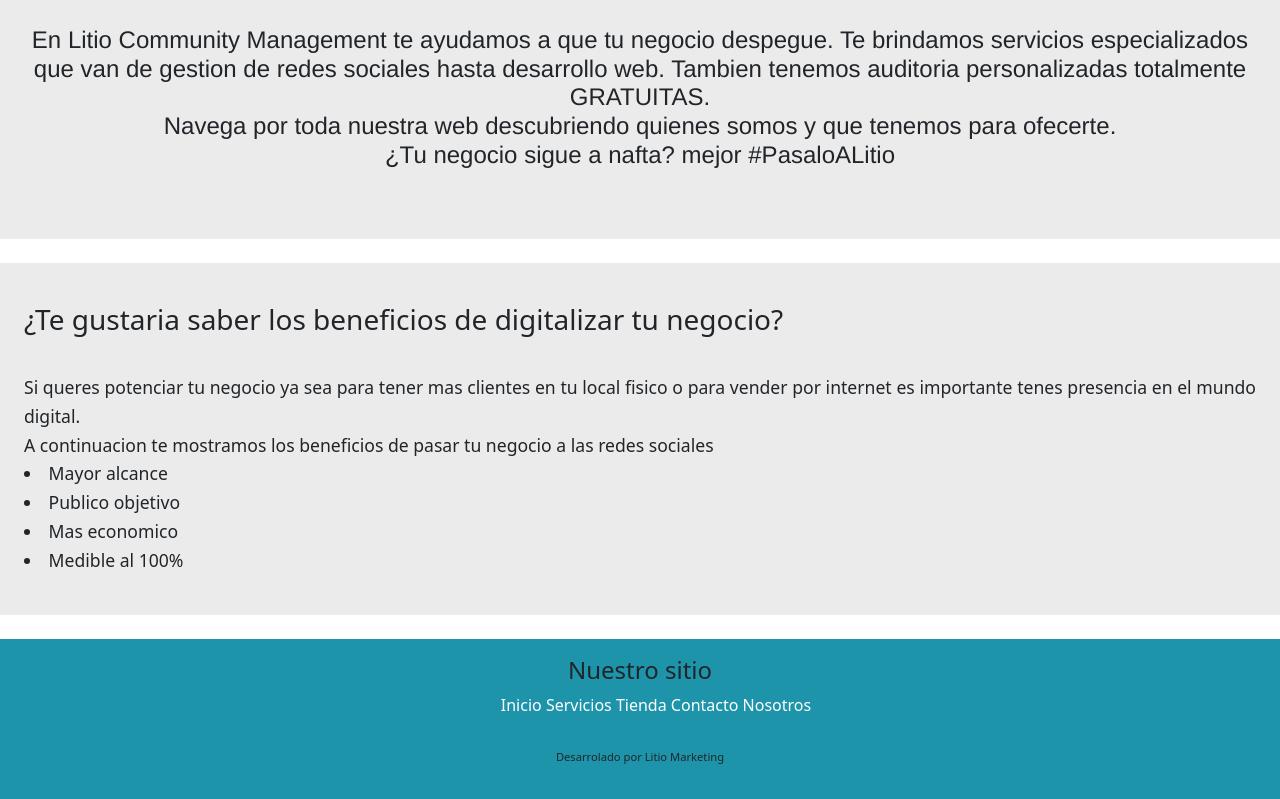
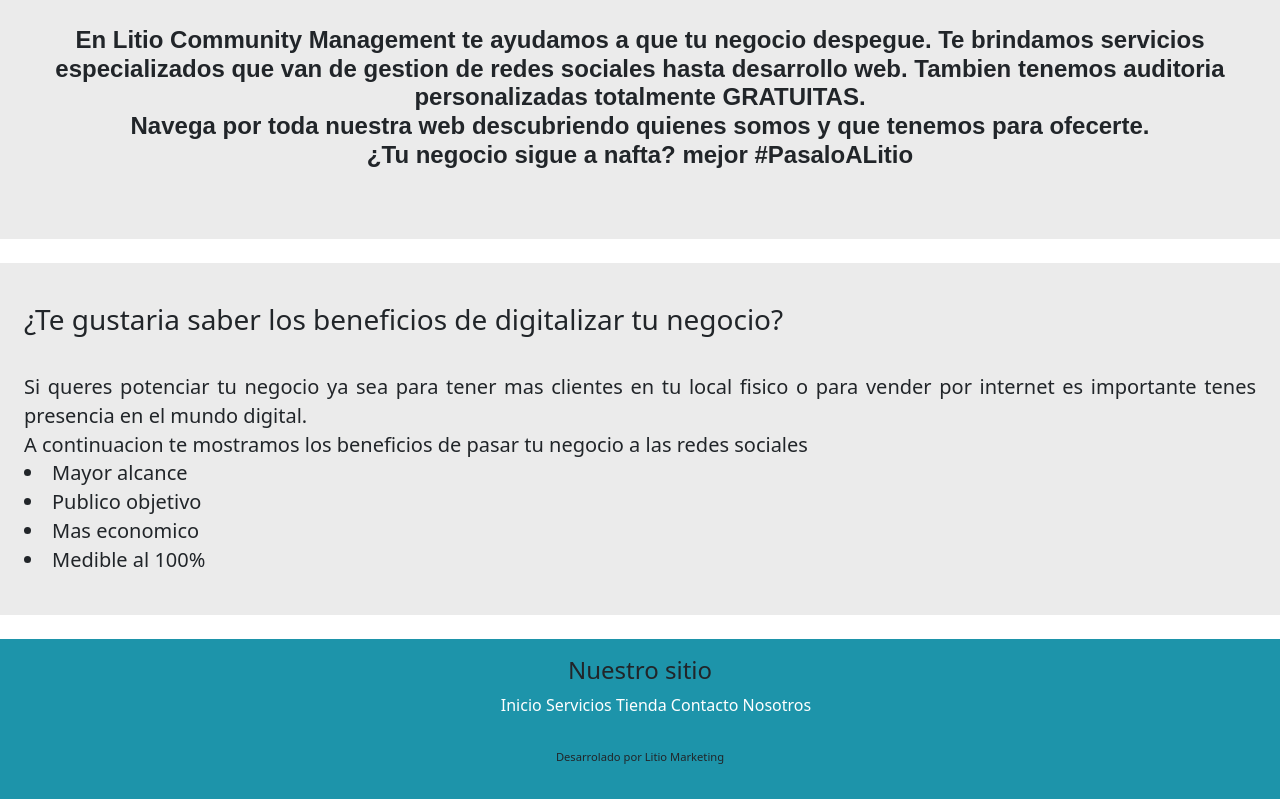
Before and after one commit to NahueLozano/ultimodesafio_seo-sass, a website: page index.html in a window 1280 px wide. Shown: the part 487-1286 px from the top of the page. Drawn offline with nearby package versions, Linux system fonts and the light colour scheme.

Commit message:
seo-sass

```diff
--- /dev/null
+++ b/_extend.scss
@@ -0,0 +1,10 @@
+.parrafosConEstilo {
+    font-family: Arial, Helvetica, sans-serif;
+    font-weight: bold;
+    text-align: center;
+}
+
+.seccion__contenido2 {
+    @extend .seccion__contenido2;
+    font-size: 20px;
+}
--- a/estilos.scss
+++ b/estilos.scss
@@ -3,3 +3,4 @@
 @import"menu";
 @import"mixin";
 @import"maps";
+@import"extend";
```
Also changed, not shown: css_sass/estilos.css, 1 other file.
